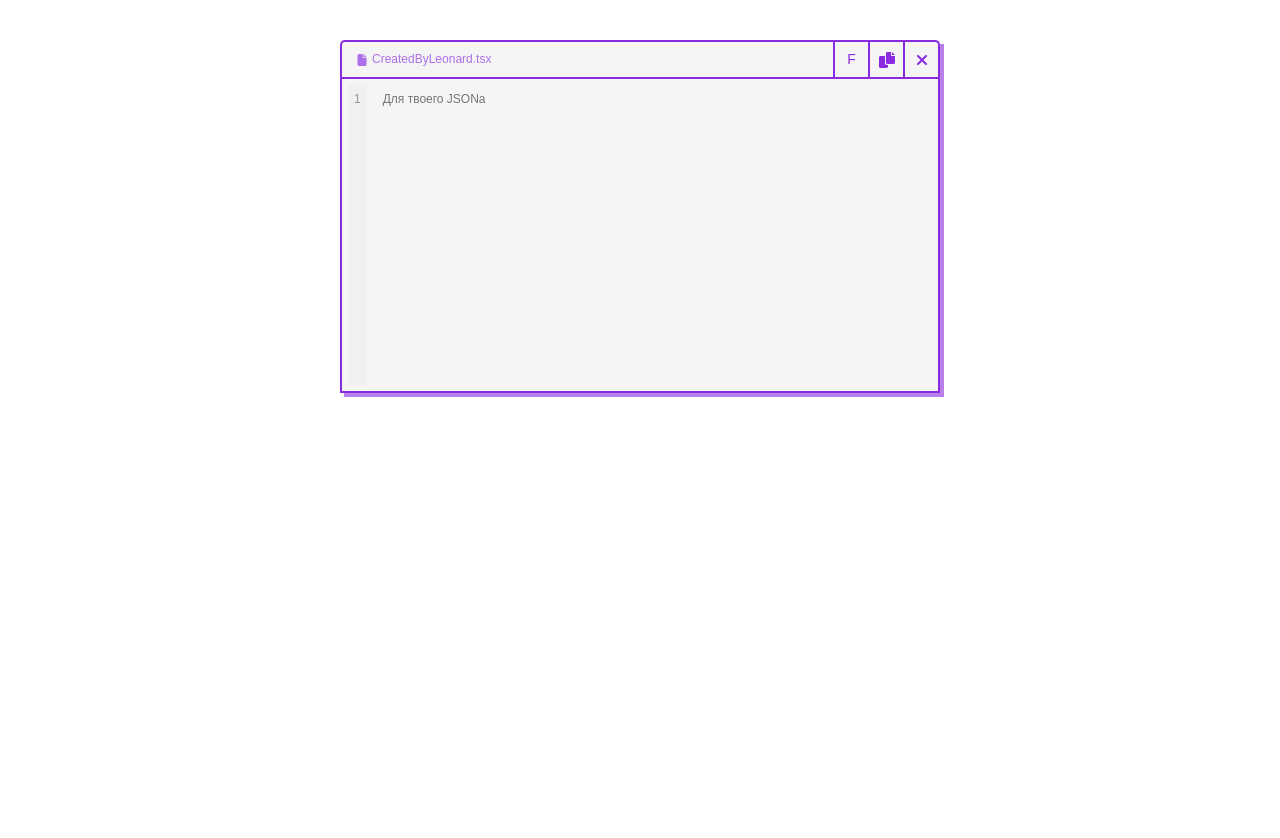
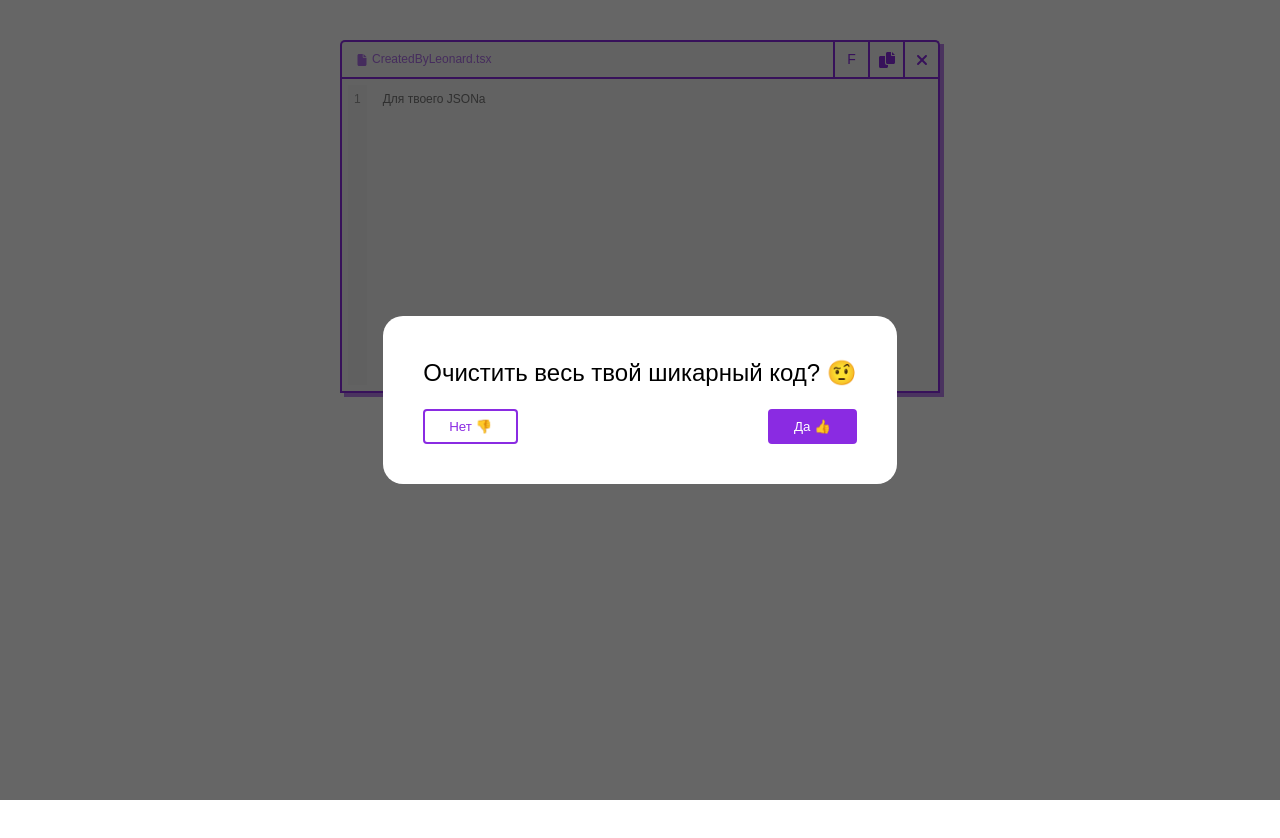
Before and after one commit to Leonard94/formatted, a React (Vite) app: page / in a window 1280 px wide. Both pictures are taken after a click on the element 920 px from the left and 59 px from the top of the page. Built offline with nearby package versions, Linux system fonts and the light colour scheme.

Commit message:
added clear modal notification

```diff
--- a/src/components/App/App.tsx
+++ b/src/components/App/App.tsx
@@ -5,6 +5,8 @@ import { Editor } from '../Editor/Editor'
 import { formatJSON } from '../../utils/formatted'
 import 'react-toastify/dist/ReactToastify.css'
 import { ToastManager, ToastContainer } from '../ToastManager/ToastManager'
+import { Modal } from '../Modal/Modal'
+import { ClearNotification } from '../ClearNotification/ClearNotification'
 
 // todo
 // [х] - Добавить копирование по кнопке
@@ -20,6 +22,7 @@ import { ToastManager, ToastContainer } from '../ToastManager/ToastManager'
 export const App = () => {
   const [value, setValue] = useState('')
   const [error, setError] = useState<null | string>(null)
+  const [isShowModal, setIsShowModal] = useState(false)
   const editorRef = useRef<HTMLTextAreaElement>(null)
 
   const handleChangeInput = (e: React.ChangeEvent<HTMLTextAreaElement>) => {
@@ -40,6 +43,19 @@ export const App = () => {
       setError(null)
       setValue(result)
     }
+  }
+
+  const handleClearEditor = () => {
+    setIsShowModal(true)
+  }
+
+  const handleClear = (wantClear: boolean) => {
+    if (wantClear) {
+      setValue('')
+      setError('')
+    }
+
+    setIsShowModal(false)
   }
 
   const handleCopyText = () => {
@@ -64,6 +80,7 @@ export const App = () => {
         <Window
           handleCopyText={handleCopyText}
           handleFormatted={handleFormatted}
+          handleClearEditor={handleClearEditor}
         >
           <Editor
             value={value}
@@ -72,6 +89,10 @@ export const App = () => {
           />
         </Window>
       </div>
+      <Modal isOpen={isShowModal} onClose={() => setIsShowModal(false)}>
+        <ClearNotification handleClear={handleClear} />
+      </Modal>
+
       <ToastContainer className='toast-container' />
     </>
   )
--- a/src/components/App/styles.module.scss
+++ b/src/components/App/styles.module.scss
@@ -2,15 +2,3 @@
   max-width: 1000px;
   margin: 0 auto;
 }
-
-button {
-  padding: 10px 20px;
-  background-color: #4caf50;
-  color: white;
-  border: none;
-  cursor: pointer;
-}
-
-button:hover {
-  background-color: #45a049;
-}
--- /dev/null
+++ b/src/components/ClearNotification/ClearNotification.tsx
@@ -0,0 +1,28 @@
+import React from 'react'
+import styles from './styles.module.scss'
+
+type TProps = {
+  handleClear: (isClear: boolean) => void
+}
+
+export const ClearNotification: React.FC<TProps> = ({ handleClear }) => {
+  return (
+    <div className={styles.container}>
+      <h1 className={styles.title}>Очистить весь твой шикарный код? 🤨</h1>
+      <div className={styles.row}>
+        <button
+          className={`${styles.btn} ${styles.btn__cancel}`}
+          onClick={() => handleClear(false)}
+        >
+          Нет 👎
+        </button>
+        <button
+          className={`${styles.btn} ${styles.btn__accept}`}
+          onClick={() => handleClear(true)}
+        >
+          Да 👍
+        </button>
+      </div>
+    </div>
+  )
+}
--- /dev/null
+++ b/src/components/ClearNotification/styles.module.scss
@@ -0,0 +1,34 @@
+.title {
+  font-size: 24px;
+  line-height: 140%;
+  font-weight: 500;
+
+  margin-bottom: 20px;
+}
+
+.row {
+  display: flex;
+  align-items: center;
+  justify-content: space-between;
+}
+
+.btn {
+  padding: 8px 24px;
+  border-radius: 4px;
+  color: #fff;
+  transition: all 0.3s ease;
+  border: 2px solid #8a2be2;
+
+  &__cancel {
+    background: inherit;
+    color: #8a2be2;
+  }
+
+  &__accept {
+    background: #8a2be2;
+  }
+
+  &:hover {
+    background: #892be281;
+  }
+}
--- /dev/null
+++ b/src/components/Modal/Modal.tsx
@@ -0,0 +1,26 @@
+import React from 'react'
+
+import { Portal } from './Portal'
+
+import styles from './styles.module.scss'
+
+type TProps = {
+  children: React.ReactNode
+  isOpen: boolean
+  onClose: () => void
+}
+
+export const Modal: React.FC<TProps> = ({ children, onClose, isOpen }) => {
+  if (!isOpen) {
+    return null
+  }
+
+  return (
+    <Portal>
+      <div className={styles.popup}>
+        <div className={styles.overlay} onClick={onClose} />
+        <div className={styles.content}>{children}</div>
+      </div>
+    </Portal>
+  )
+}
--- /dev/null
+++ b/src/components/Modal/Portal.tsx
@@ -0,0 +1,20 @@
+import { useState, useEffect } from 'react'
+import ReactDom from 'react-dom'
+
+type TProps = {
+  children: React.ReactNode
+}
+
+export const Portal: React.FC<TProps> = ({ children }) => {
+  const [container] = useState(() => document.createElement('div'))
+
+  useEffect(() => {
+    document.body.appendChild(container)
+
+    return () => {
+      document.body.removeChild(container)
+    }
+  }, [])
+
+  return ReactDom.createPortal(children, container)
+}
--- /dev/null
+++ b/src/components/Modal/styles.module.scss
@@ -0,0 +1,32 @@
+.popup {
+  position: fixed;
+  top: 0;
+  left: 0;
+  right: 0;
+  bottom: 0;
+  z-index: 1;
+
+  padding: 40px;
+  box-sizing: border-box;
+
+  display: flex;
+  align-items: center;
+  justify-content: center;
+}
+
+.overlay {
+  position: absolute;
+  top: 0;
+  left: 0;
+  right: 0;
+  bottom: 0;
+
+  background-color: rgba(0, 0, 0, 0.6);
+}
+
+.content {
+  position: relative;
+  background: #fff;
+  padding: 40px;
+  border-radius: 20px;
+}
--- a/src/components/Window/Window.tsx
+++ b/src/components/Window/Window.tsx
@@ -4,12 +4,14 @@ type TProps = {
   children: JSX.Element
   handleCopyText: () => void
   handleFormatted: () => void
+  handleClearEditor: () => void
 }
 
 export const Window: React.FC<TProps> = ({
   children,
   handleCopyText,
   handleFormatted,
+  handleClearEditor,
 }) => {
   return (
     <div className={styles.window}>
@@ -49,7 +51,7 @@ export const Window: React.FC<TProps> = ({
               ></path>
             </svg>
           </span>
-          <span>
+          <span onClick={handleClearEditor}>
             <svg
               aria-hidden='true'
               focusable='false'
```
